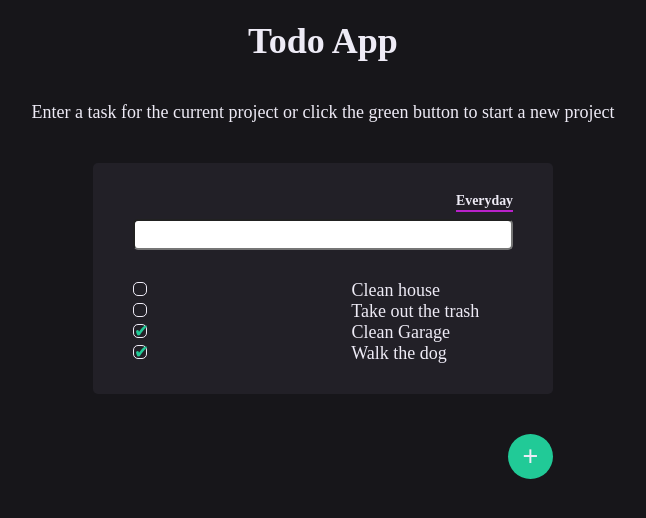
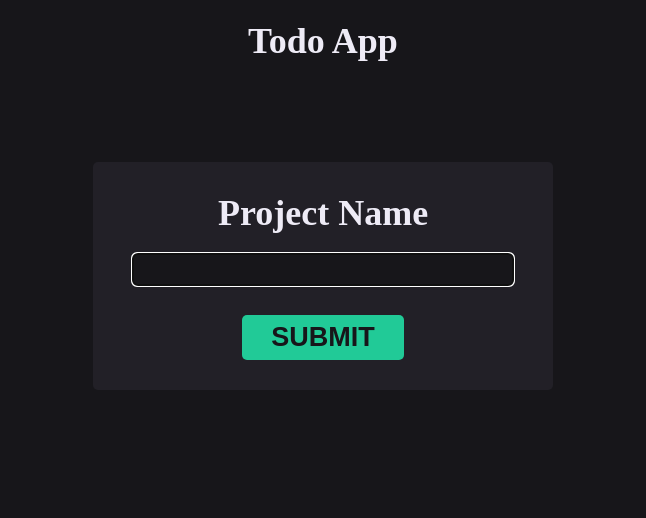
Before and after one commit to delgado-jason/todo-app, a website built with webpack: page src/template.html in a window 1280 px wide. Shown: the whole page, without its empty margins (317-963 px from the left). Built offline with nearby package versions, Linux system fonts and the light colour scheme.

Commit message:
Design UI for project page

```diff
--- a/src/assets/styles.css
+++ b/src/assets/styles.css
@@ -42,7 +42,7 @@ body {
     text-align: center;
 }
 
-#projectContainer {
+.projectContainer {
     width: 460px;
     margin: 0 auto;
 }
@@ -115,3 +115,30 @@ button {
     float: right;
     margin-top: 40px;
 }
+
+/* PROJECT FORM PAGE */
+#projectForm {
+    display: flex;
+    flex-direction: column;
+    align-items: center;
+    margin-top: 100px;
+}
+
+.project-input {
+    margin: 20px 0 -10px;
+    width: 100%;
+    height: 31px;
+    border-radius: 5px;
+    background-color: var(--background-primary);
+    border: none;
+    color: var(--font-color);
+    font-size: 1.2rem;
+    padding: 15px;
+}
+
+.project-sub-btn {
+    width: 6em;
+    border-radius: 5px;
+    color: var(--background-primary);
+    font-weight: bold;
+}
--- a/src/components/Project.js
+++ b/src/components/Project.js
@@ -1,7 +1,7 @@
 
 
 export default class Project {
-    constructor(name="Personal") {
+    constructor(name="Everyday") {
         this.name = name;
         this.todos = []; // empty array store project specific Todos
     }
--- a/src/components/ViewController.js
+++ b/src/components/ViewController.js
@@ -1,6 +1,8 @@
 
 
 export default function ViewController() {
+
+    const mainContentDiv = document.getElementById('mainContent');
 
     const fieldset = document.getElementById('todosFieldset');
 
@@ -23,6 +25,20 @@ export default function ViewController() {
 
     }
 
-    return { showTodo };
+    const newProjectPage = () => {
+
+        mainContentDiv.innerHTML = `
+            <form id="projectForm">
+                <h1 class="form-h1">
+                    Project Name
+                </h1>
+                <input type="text" id="projectInput" class="project-input" autofocus />
+                <button id="projectSubBtn" class="project-sub-btn">SUBMIT</button>
+            </form>
+        `;
+
+    }
+
+    return { showTodo, newProjectPage };
 
 }
--- a/src/index.js
+++ b/src/index.js
@@ -6,6 +6,9 @@ import ViewController from './components/ViewController';
 
 const app = (function() {
 
+    // Store the projects
+    let projects = []
+
     // Store the todos
     let todos = [];
 
@@ -13,15 +16,20 @@ const app = (function() {
     const controller = EventController();
     const todoForm = document.getElementById('todoForm');
     const todoInput = document.getElementById('todoInputField');
+    const projectBtn = document.getElementById('newProjectButton');
 
 
     // Create default project
     const defaultProject = new Project();
 
+    // Populate the projects array with default project
+    projects.push(defaultProject);
+
     // Add event listener for todo form
     todoForm.addEventListener('submit', (e) => {
 
             e.preventDefault();
+            console.log(e.target);
 
             // Create a new Todo
             const newTask = new Todo(todoInput.value);
@@ -39,4 +47,10 @@ const app = (function() {
 
     })
 
+    // Add event listener for new project button
+    projectBtn.addEventListener('click', e => {
+        e.preventDefault();
+        display.newProjectPage();
+    });
+    display.newProjectPage();
 })();
--- a/src/template.html
+++ b/src/template.html
@@ -16,10 +16,10 @@
         <nav></nav>
     </header>
 
-    <div class="container">
+    <div id="mainContent" class="container">
         <p id="message">Enter a task for the current project or click the green button to start a new project</p>
 
-        <div id="projectContainer">
+        <div class="projectContainer">
             <form action="" id="todoForm">
 
                 <h4 id="projectName">Everyday</h4>
```
